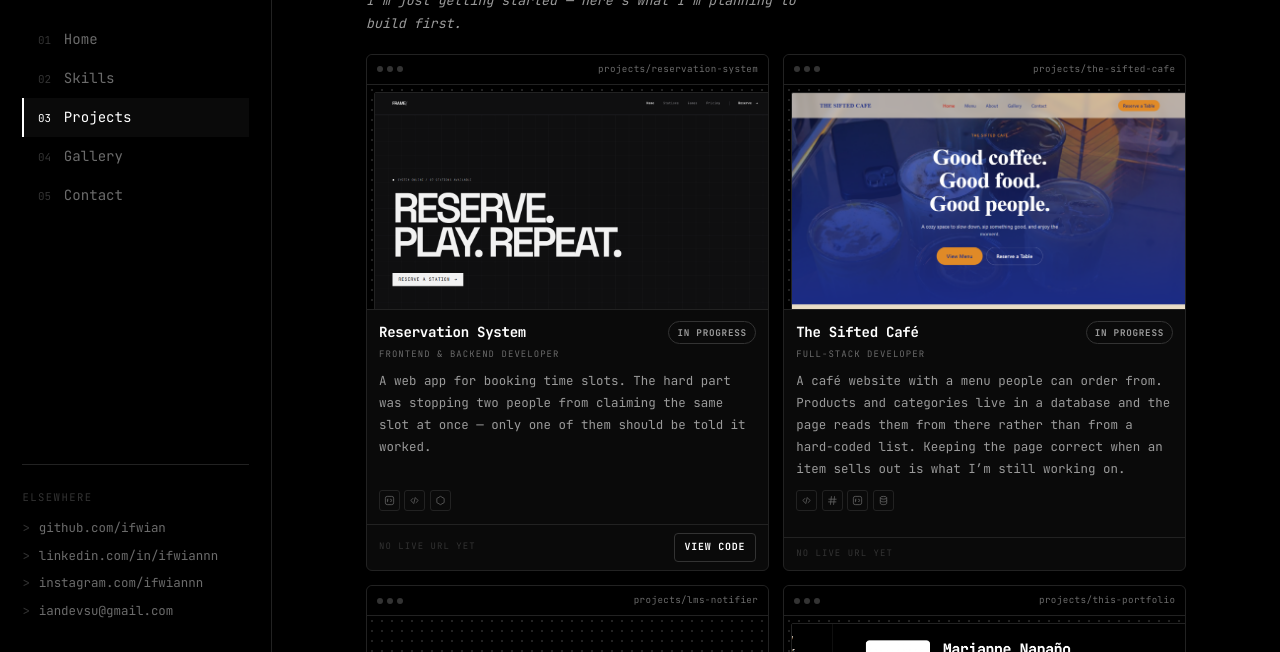
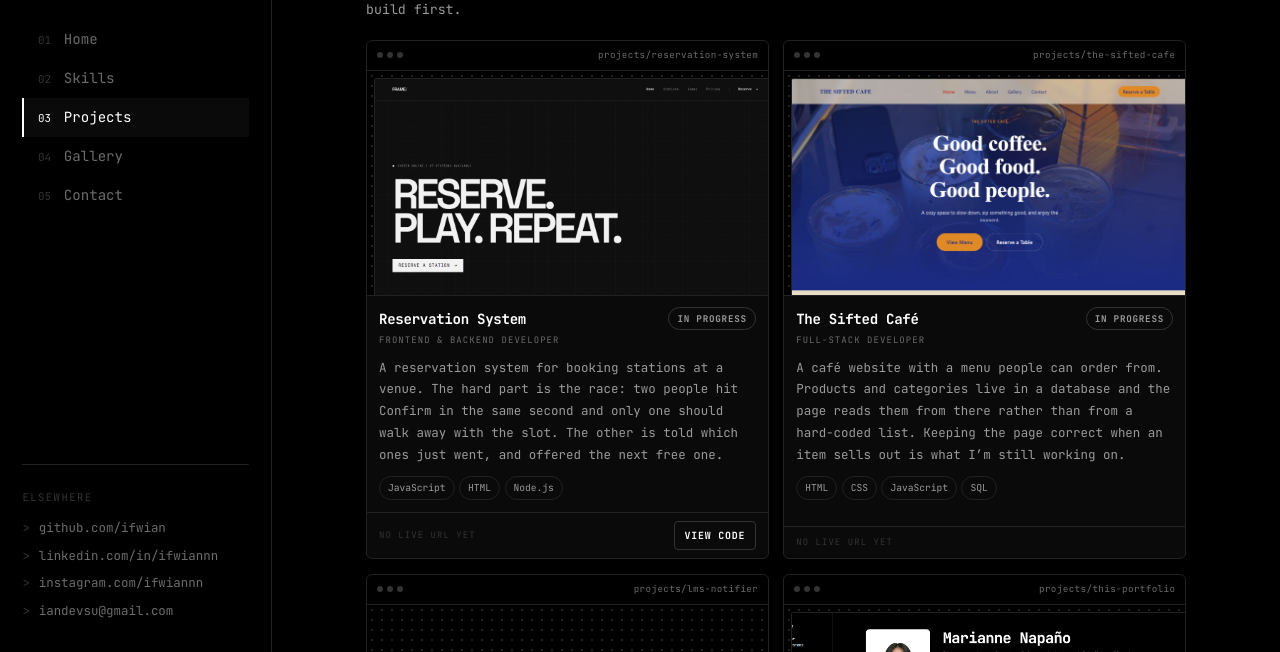
Before and after one commit to ifwian/PersonalWeb, a plain HTML site: page projects.html in a window 1280 px wide. Shown: the part 148-800 px from the top of the page. Drawn offline with Linux system fonts and the light colour scheme.

Commit message:
Replace project tech icons with text tags

```diff
--- a/projects.html
+++ b/projects.html
@@ -12,7 +12,7 @@
   <link rel="preconnect" href="https://fonts.gstatic.com" crossorigin>
   <link href="https://fonts.googleapis.com/css2?family=JetBrains+Mono:wght@400;500;600;700&display=swap" rel="stylesheet">
 
-  <link rel="stylesheet" href="style.css?v=21">
+  <link rel="stylesheet" href="style.css?v=23">
 </head>
 <body>
 
@@ -110,7 +110,7 @@
              this is the title that survives. -->
 
         <header class="pgrid-head reveal">
-          <p class="section-title"><span class="section-index">03</span> &mdash; Projects</p>
+          <p class="path"><span>projects</span></p>
           <h1 class="pgrid-title">Projects</h1>
           <p class="pgrid-sub">
             I&rsquo;m just getting started &mdash; here&rsquo;s what I&rsquo;m planning to build first.
@@ -129,13 +129,16 @@
              Card anatomy, top to bottom:
                .pcard-bar      window dots + the file path
                .pcard-media    dotted panel holding the screenshot
-               .pcard-body     title, badge, role, blurb, tech icons
+               .pcard-body     title, badge, role, blurb, tech tags
                .pcard-foot     status note + action button
 
-             The tech icons are inline SVG so they inherit the text
-             colour and need no extra requests. They are line art
-             rather than the real brand logos, because this site has
-             one greyscale palette and coloured logos would break it.
+             The tech row is plain .tag pills -- the same component
+             the home page and skills page use -- with no icons. They
+             used to be 16 inline SVG marks in .stack-chip squares.
+             Words read faster than the line art at that size, and
+             they drop a set of hand-drawn logos that were only ever
+             approximations anyway. The .stack-chip rules are gone
+             from style.css along with the markup.
 
              All five cards are the same height. That is not automatic:
              the blurbs wrap to between three and five lines, so the
@@ -167,20 +170,15 @@
               </div>
               <p class="pcard-role">Frontend &amp; Backend Developer</p>
               <p class="pcard-desc">
-                A web app for booking time slots. The hard part was stopping two
-                people from claiming the same slot at once &mdash; only one of them
-                should be told it worked.
+                A reservation system for booking stations at a venue. The hard part
+                is the race: two people hit Confirm in the same second and only one
+                should walk away with the slot. The other is told which ones just
+                went, and offered the next free one.
               </p>
               <ul class="pcard-stack">
-                <li class="stack-chip" title="JavaScript">
-                  <svg viewBox="0 0 24 24" fill="none" stroke="currentColor" stroke-width="1.6" role="img" aria-label="JavaScript"><rect x="3" y="3" width="18" height="18" rx="4"/><path d="M7.5 15.5V9h2M7.5 12.2h1.8M13.5 9.2a2.6 2.6 0 0 1 3 2.4v1.6a1.6 1.6 0 0 1-3 0"/></svg>
-                </li>
-                <li class="stack-chip" title="HTML">
-                  <svg viewBox="0 0 24 24" fill="none" stroke="currentColor" stroke-width="1.6" stroke-linecap="round" stroke-linejoin="round" role="img" aria-label="HTML"><path d="M8.5 7.5 4 12l4.5 4.5"/><path d="M15.5 7.5 20 12l-4.5 4.5"/><path d="M13.6 5.5 10.4 18.5"/></svg>
-                </li>
-                <li class="stack-chip" title="Node.js">
-                  <svg viewBox="0 0 24 24" fill="none" stroke="currentColor" stroke-width="1.6" stroke-linejoin="round" role="img" aria-label="Node.js"><path d="M12 2.9 20 7.5v9L12 21.1 4 16.5v-9z"/></svg>
-                </li>
+                <li class="tag">JavaScript</li>
+                <li class="tag">HTML</li>
+                <li class="tag">Node.js</li>
               </ul>
             </div>
 
@@ -214,18 +212,10 @@
                 an item sells out is what I&rsquo;m still working on.
               </p>
               <ul class="pcard-stack">
-                <li class="stack-chip" title="HTML">
-                  <svg viewBox="0 0 24 24" fill="none" stroke="currentColor" stroke-width="1.6" stroke-linecap="round" stroke-linejoin="round" role="img" aria-label="HTML"><path d="M8.5 7.5 4 12l4.5 4.5"/><path d="M15.5 7.5 20 12l-4.5 4.5"/><path d="M13.6 5.5 10.4 18.5"/></svg>
-                </li>
-                <li class="stack-chip" title="CSS">
-                  <svg viewBox="0 0 24 24" fill="none" stroke="currentColor" stroke-width="1.6" stroke-linecap="round" role="img" aria-label="CSS"><path d="M9.6 3.5 7.6 20.5"/><path d="M16.4 3.5 14.4 20.5"/><path d="M4 9.2h16"/><path d="M3.4 15h16"/></svg>
-                </li>
-                <li class="stack-chip" title="JavaScript">
-                  <svg viewBox="0 0 24 24" fill="none" stroke="currentColor" stroke-width="1.6" role="img" aria-label="JavaScript"><rect x="3" y="3" width="18" height="18" rx="4"/><path d="M7.5 15.5V9h2M7.5 12.2h1.8M13.5 9.2a2.6 2.6 0 0 1 3 2.4v1.6a1.6 1.6 0 0 1-3 0"/></svg>
-                </li>
-                <li class="stack-chip" title="SQL">
-                  <svg viewBox="0 0 24 24" fill="none" stroke="currentColor" stroke-width="1.6" role="img" aria-label="SQL"><ellipse cx="12" cy="6" rx="7" ry="3"/><path d="M5 6v12c0 1.7 3.1 3 7 3s7-1.3 7-3V6"/><path d="M5 12c0 1.7 3.1 3 7 3s7-1.3 7-3"/></svg>
-                </li>
+                <li class="tag">HTML</li>
+                <li class="tag">CSS</li>
+                <li class="tag">JavaScript</li>
+                <li class="tag">SQL</li>
               </ul>
             </div>
 
@@ -261,15 +251,9 @@
                 file, a grade &mdash; so I don&rsquo;t have to keep logging in to check.
               </p>
               <ul class="pcard-stack">
-                <li class="stack-chip" title="Python">
-                  <svg viewBox="0 0 24 24" fill="none" stroke="currentColor" stroke-width="1.5" role="img" aria-label="Python"><rect x="3.2" y="3.2" width="8.6" height="8.6" rx="2.6"/><rect x="12.2" y="12.2" width="8.6" height="8.6" rx="2.6"/><path d="M11.8 8.4h2.6a2 2 0 0 1 2 2v1.8"/></svg>
-                </li>
-                <li class="stack-chip" title="SQLite">
-                  <svg viewBox="0 0 24 24" fill="none" stroke="currentColor" stroke-width="1.6" role="img" aria-label="SQLite"><ellipse cx="12" cy="6" rx="7" ry="3"/><path d="M5 6v12c0 1.7 3.1 3 7 3s7-1.3 7-3V6"/><path d="M5 12c0 1.7 3.1 3 7 3s7-1.3 7-3"/></svg>
-                </li>
-                <li class="stack-chip" title="Git">
-                  <svg viewBox="0 0 24 24" fill="none" stroke="currentColor" stroke-width="1.6" role="img" aria-label="Git"><circle cx="6.5" cy="5.8" r="2.4"/><circle cx="6.5" cy="18.2" r="2.4"/><circle cx="17.5" cy="9.5" r="2.4"/><path d="M6.5 8.2v7.6"/><path d="M17.5 11.9c0 3.2-2.4 4.4-5.6 4.9"/></svg>
-                </li>
+                <li class="tag">Python</li>
+                <li class="tag">SQLite</li>
+                <li class="tag">Git</li>
               </ul>
             </div>
 
@@ -301,15 +285,9 @@
                 together.
               </p>
               <ul class="pcard-stack">
-                <li class="stack-chip" title="HTML">
-                  <svg viewBox="0 0 24 24" fill="none" stroke="currentColor" stroke-width="1.6" stroke-linecap="round" stroke-linejoin="round" role="img" aria-label="HTML"><path d="M8.5 7.5 4 12l4.5 4.5"/><path d="M15.5 7.5 20 12l-4.5 4.5"/><path d="M13.6 5.5 10.4 18.5"/></svg>
-                </li>
-                <li class="stack-chip" title="CSS">
-                  <svg viewBox="0 0 24 24" fill="none" stroke="currentColor" stroke-width="1.6" stroke-linecap="round" role="img" aria-label="CSS"><path d="M9.6 3.5 7.6 20.5"/><path d="M16.4 3.5 14.4 20.5"/><path d="M4 9.2h16"/><path d="M3.4 15h16"/></svg>
-                </li>
-                <li class="stack-chip" title="JavaScript">
-                  <svg viewBox="0 0 24 24" fill="none" stroke="currentColor" stroke-width="1.6" role="img" aria-label="JavaScript"><rect x="3" y="3" width="18" height="18" rx="4"/><path d="M7.5 15.5V9h2M7.5 12.2h1.8M13.5 9.2a2.6 2.6 0 0 1 3 2.4v1.6a1.6 1.6 0 0 1-3 0"/></svg>
-                </li>
+                <li class="tag">HTML</li>
+                <li class="tag">CSS</li>
+                <li class="tag">JavaScript</li>
               </ul>
             </div>
 
@@ -341,15 +319,9 @@
                 their own panel, loading from a single page.
               </p>
               <ul class="pcard-stack">
-                <li class="stack-chip" title="JavaScript">
-                  <svg viewBox="0 0 24 24" fill="none" stroke="currentColor" stroke-width="1.6" role="img" aria-label="JavaScript"><rect x="3" y="3" width="18" height="18" rx="4"/><path d="M7.5 15.5V9h2M7.5 12.2h1.8M13.5 9.2a2.6 2.6 0 0 1 3 2.4v1.6a1.6 1.6 0 0 1-3 0"/></svg>
-                </li>
-                <li class="stack-chip" title="REST API">
-                  <svg viewBox="0 0 24 24" fill="none" stroke="currentColor" stroke-width="1.6" stroke-linecap="round" role="img" aria-label="REST API"><path d="M9 4.5C7 4.5 7 8 7 10v4c0 2 0 5.5-2 5.5"/><path d="M15 4.5c2 0 2 3.5 2 5.5v4c0 2 0 5.5 2 5.5"/></svg>
-                </li>
-                <li class="stack-chip" title="Python">
-                  <svg viewBox="0 0 24 24" fill="none" stroke="currentColor" stroke-width="1.5" role="img" aria-label="Python"><rect x="3.2" y="3.2" width="8.6" height="8.6" rx="2.6"/><rect x="12.2" y="12.2" width="8.6" height="8.6" rx="2.6"/><path d="M11.8 8.4h2.6a2 2 0 0 1 2 2v1.8"/></svg>
-                </li>
+                <li class="tag">JavaScript</li>
+                <li class="tag">REST API</li>
+                <li class="tag">Python</li>
               </ul>
             </div>
 
--- a/style.css
+++ b/style.css
@@ -923,17 +923,10 @@ code {
    icons are inline SVG that inherits currentColor, which is why they
    are greyscale too: the palette has no colour to tint them with. */
 
-/* The header above the grid: the "03 - PROJECTS" tracker, the
-   lowercase title, and the italic line underneath. */
+/* The header above the grid: the ~/projects breadcrumb, the big
+   lowercase title, and the line underneath. */
 .pgrid-head {
   margin-bottom: 1.15rem;
-}
-
-/* The tracker line. It just reuses .section-title (uppercase, widely
-   tracked, with a hairline under it) so it matches the numbered
-   section headings elsewhere on the site. */
-.pgrid-head .section-title {
-  margin-bottom: 0.8rem;
 }
 
 /* The lowercase display title. Same weight and tight tracking as
@@ -948,11 +941,10 @@ code {
   margin-bottom: 0.4rem;
 }
 
-/* The italic subtitle. Italic is the one thing on this site that is
-   set in a different style, so it is deliberately reserved for this
-   line. */
+/* The subtitle. Plain roman, like every other paragraph on the site
+   -- it used to be italic, which made it the only slanted line in
+   the whole stylesheet, so it now matches .lede and .pcard-desc. */
 .pgrid-sub {
-  font-style: italic;
   font-size: 0.83rem;
   color: var(--dim);
   max-width: 58ch;
@@ -1272,10 +1264,12 @@ code {
   overflow: hidden;
 }
 
-/* The row of technology icons. This is a <ul> because it is a list
-   of items, and the reset already zeroes the padding on every
-   element, which is what removes the bullets once list-style is
-   cleared. */
+/* The row of technology tags. These are the same .tag pills used on
+   the home page and the skills page, restyled slightly smaller so a
+   row of four fits under a blurb without wrapping.
+
+   It is a <ul> because it is a list of items; list-style: none is
+   what removes the bullets (the reset already zeroes the padding). */
 .pcard-stack {
   display: flex;
   flex-wrap: wrap;
@@ -1284,31 +1278,13 @@ code {
   list-style: none;
 }
 
-/* One icon: a small bordered square holding an 11px SVG.
-
-   The border is what makes it visible on a black card -- an icon on
-   its own would just be a grey shape floating in the dark. Each one
-   carries a title attribute, so hovering gives the full name rather
-   than making you guess from the drawing. */
-.stack-chip {
-  display: grid;
-  place-items: center;
-  width: 21px;
-  height: 21px;
-  border: 1px solid var(--line);
-  border-radius: 3px;
-  color: var(--faint);
-  transition: color 0.2s, border-color 0.2s;
-}
-
-.stack-chip:hover {
-  color: var(--text);
-  border-color: var(--line-2);
-}
-
-.stack-chip svg {
-  width: 11px;
-  height: 11px;
+/* The tighter version of .tag used inside a card. The hover rule is
+   inherited from .tag, so a tag still brightens and gains a white
+   border on hover -- these are links-looking pills but not links,
+   matching how .tag behaves everywhere else on the site. */
+.pcard-stack .tag {
+  font-size: 0.6rem;
+  padding: 0.15rem 0.5rem;
 }
 
 /* The footer: a hairline, then the status line on the left and the
```
Also changed, not shown: contact.html (+1 -1 lines), gallery.html (+1 -1 lines), index.html (+1 -1 lines), skills.html (+1 -1 lines).
